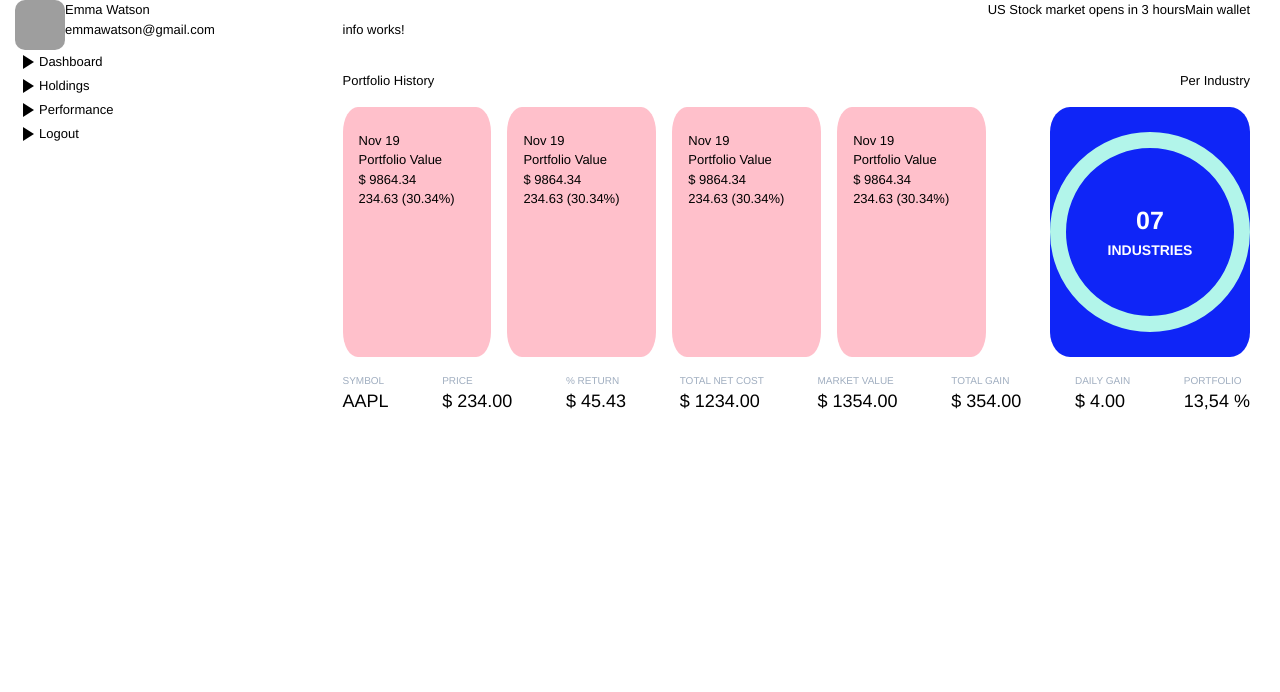
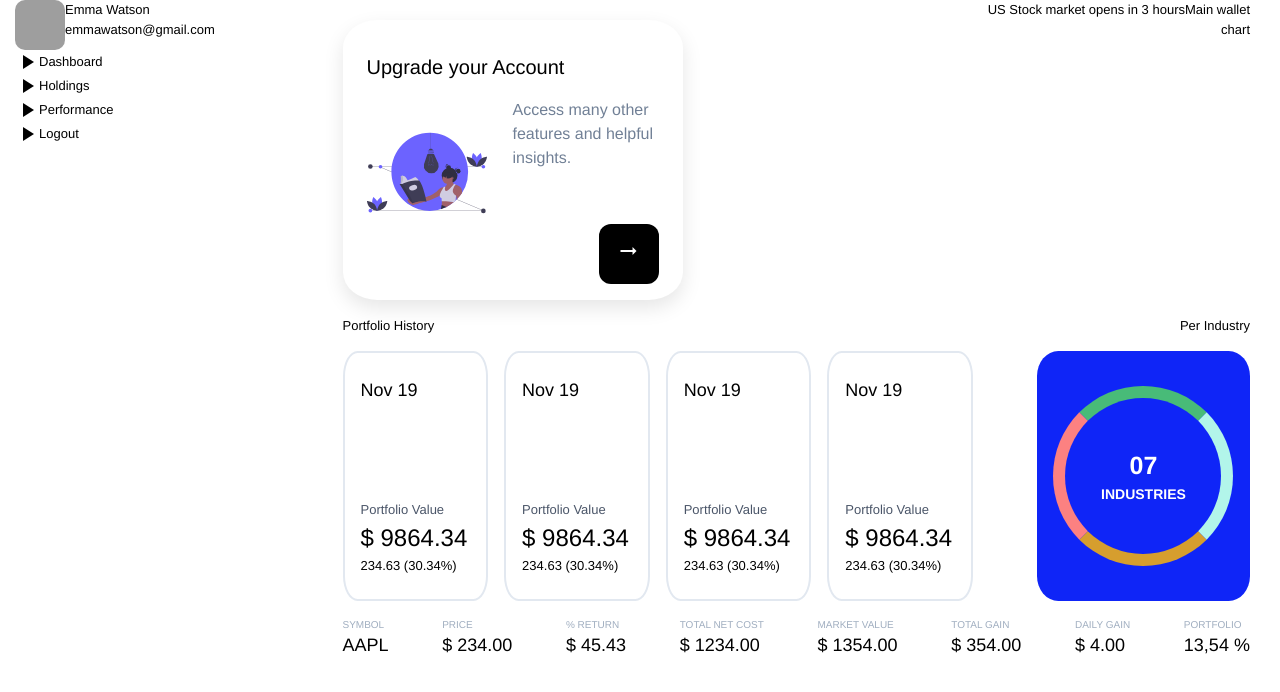
Before and after one commit to nobodyme/angular-mockup, an Angular app in the folder fintech/: page / in a window 1280 px wide. Shown: the top 692 px of the page. Built offline with nearby package versions, Linux system fonts and the light colour scheme; grey boxes are pictures that could not be loaded.

Commit message:
info component half done

```diff
--- a/fintech/src/app/components/history/history.component.css
+++ b/fintech/src/app/components/history/history.component.css
@@ -2,12 +2,24 @@
   height: 250px;
   width: 180px;
   border-radius: 10%;
-  background-color: pink;
+  border: 2px solid var(--gray300);
+}
+
+.info-card-date{
+  font-size: 18px;
+}
+
+.info-card-text{
+  color: var(--gray700);
+}
+
+.info-card-value{
+  font-size: 24px;
 }
 
 .info-unknown{
   height: 250px;
-  width: 250px;
+  width: 280px;
   border-radius: 10%;
   background: var(--unknown-card);
   color: white;
@@ -16,9 +28,12 @@
 
 .info-unknown-circle{
   border-radius: 50%;
-  height: 200px;
-  width: 200px;
-  border: 1rem solid var(--teal200);
+  height: 180px;
+  width: 180px;
+  border-right: 0.8rem solid var(--teal200);
+  border-top: 0.8rem solid var(--green500);
+  border-left: 0.8rem solid var(--red400);
+  border-bottom: 0.8rem solid var(--yellow600);
 }
 
 .info-unknown-text > .header{
--- a/fintech/src/app/components/history/history.component.html
+++ b/fintech/src/app/components/history/history.component.html
@@ -6,13 +6,13 @@
   <div>
     <div class="d-flex">
       <div
-        class="info-card d-flex flex-column py-4 px-3 mr-3"
+        class="info-card d-flex flex-column py-4 px-3 mr-3 justify-content-between"
         *ngFor="let item of [1, 2, 3, 4]"
       >
-        <div>Nov 19</div>
+        <div class="info-card-date">Nov 19</div>
         <div>
-          <div>Portfolio Value</div>
-          <div>$ 9864.34</div>
+          <div class="info-card-text">Portfolio Value</div>
+          <div class="info-card-value">$ 9864.34</div>
           <div>234.63 (30.34%)</div>
         </div>
       </div>
--- a/fintech/src/app/components/info/info.component.css
+++ b/fintech/src/app/components/info/info.component.css
@@ -0,0 +1,27 @@
+.info-account{
+  width: 340px;
+  height: 280px;
+  background: white;
+  border-radius: 10%;
+  box-shadow: 0 8px 20px rgba(0,0,0,.1);
+}
+
+.info-account-header{
+  font-size: 20px;
+  font-weight: 500;
+}
+
+.info-account-text{
+  color: var(--gray600);
+  font-size: 16px;
+}
+
+.info-account-button{
+  background: black;
+  color: white;
+  border-radius: 20%;
+  width: 60px;
+  height: 60px;
+  border: none;
+  align-self: flex-end;
+}
--- a/fintech/src/app/components/info/info.component.html
+++ b/fintech/src/app/components/info/info.component.html
@@ -1 +1,29 @@
-<p>info works!</p>
+<div class="d-flex justify-content-between">
+  <div class="d-flex flex-column px-4 py-3 info-account">
+    <div class="info-account-header py-3">
+      Upgrade your Account
+    </div>
+    <div class="d-flex w-100 h-100">
+      <div class="w-50">
+        <img
+          src="../../../assets/undraw_book_reading_kx9s.svg"
+          width="120"
+          height="150"
+        />
+      </div>
+      <div class="w-50 d-flex flex-column justify-content-between">
+        <div class="info-account-text">
+          Access many other features and helpful insights.
+        </div>
+        <button class="info-account-button">
+          <span class="material-icons">
+            arrow_right_alt
+          </span>
+        </button>
+      </div>
+    </div>
+  </div>
+  <div>
+    chart
+  </div>
+</div>
--- a/fintech/src/styles.css
+++ b/fintech/src/styles.css
@@ -5,7 +5,7 @@ body {
   -webkit-font-smoothing: antialiased;
   -moz-osx-font-smoothing: grayscale;
   font-size: .8125rem;
-  background: var(--grey100);
+  background: var(--grey200);
   color: var(--grey900);
 }
 
```
Also changed, not shown: fintech/src/assets/undraw_book_reading_kx9s.svg (added).
